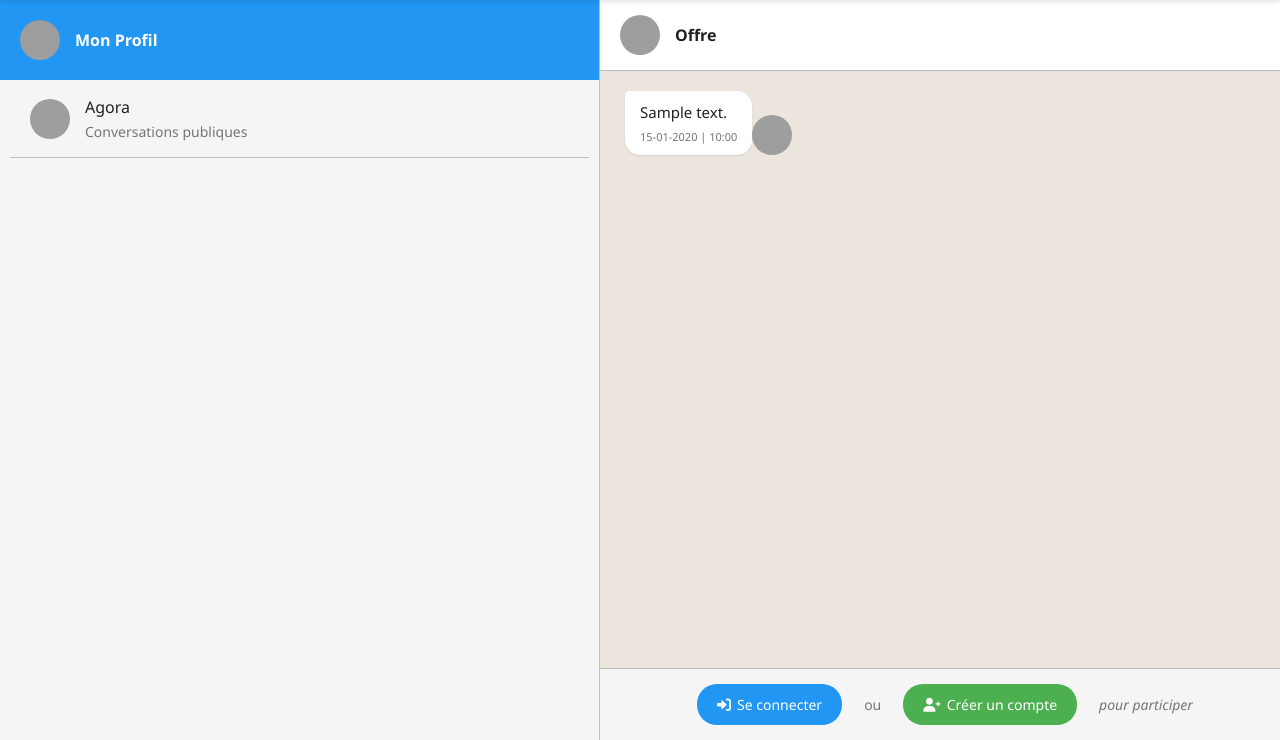
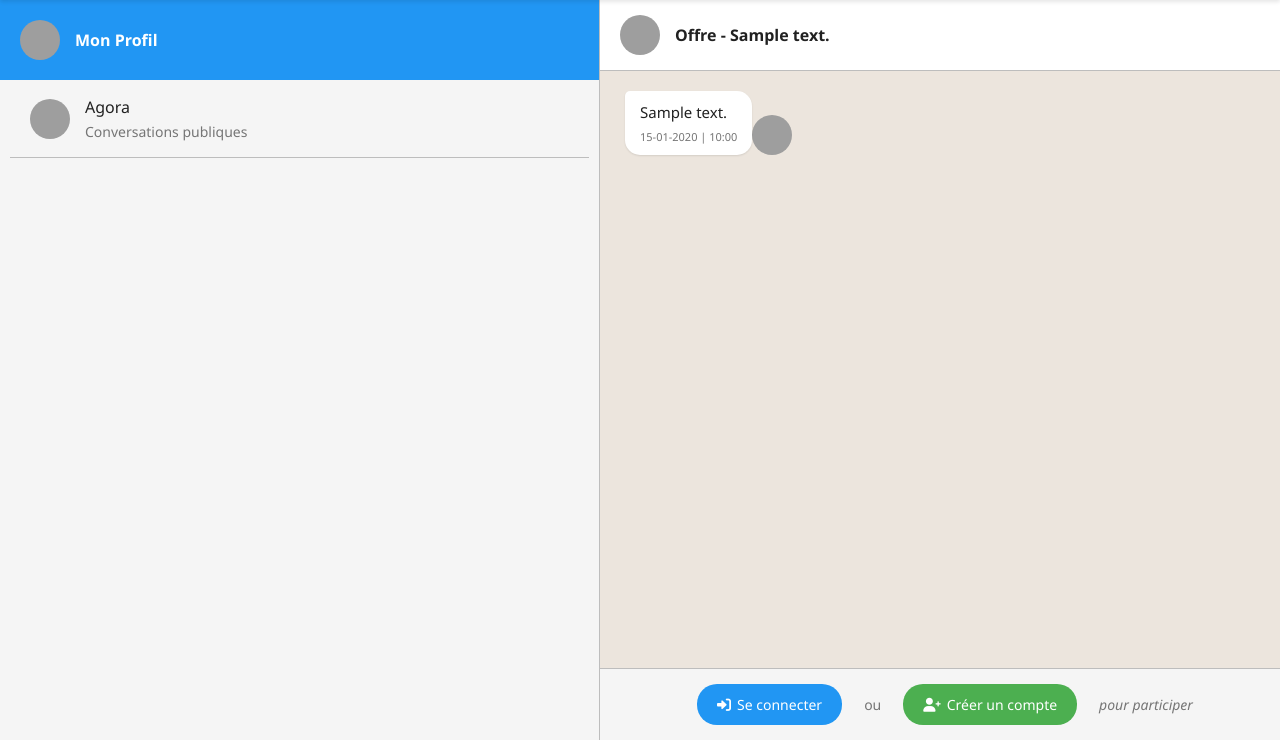
Before and after one commit to lucgiffon/selist, a Django app: page /chat/conversation/1/ in a window 1280 px wide. Shown: the part 60-800 px from the top of the page. Run offline with Django 5.2, Linux system fonts and the light colour scheme; tables that the repository leaves empty hold one stand-in row (values such as "Sample post"); grey boxes are pictures that could not be loaded.

Commit message:
feat: make complete title in contact info

```diff
--- a/selist/chat/static/css/chat_style.css
+++ b/selist/chat/static/css/chat_style.css
@@ -181,12 +181,24 @@ body {
 .chat-contact {
     display: flex;
     align-items: center;
+    min-width: 0;
+    flex: 1;
+    overflow: hidden;
+}
+
+.contact-info {
+    min-width: 0;
+    overflow: hidden;
+    flex: 1;
 }
 
 .contact-info h3 {
     font-size: 16px;
     font-weight: 600;
     color: var(--text-primary);
+    white-space: nowrap;
+    overflow: hidden;
+    text-overflow: ellipsis;
 }
 
 .contact-info p {
--- a/selist/chat/templates/chat/main.html
+++ b/selist/chat/templates/chat/main.html
@@ -85,7 +85,7 @@
                     {% endif %}
                 </div>
                 <div class="contact-info">
-                    <h3>{{ chat_title }}</h3>
+                    <h3>{% if current_trade %}{{ current_trade.get_type_display }} - {{ current_trade.message_set.first.text }}{% else %}Agora{% endif %}</h3>
                 </div>
             </div>
             <div class="chat-actions">
```
